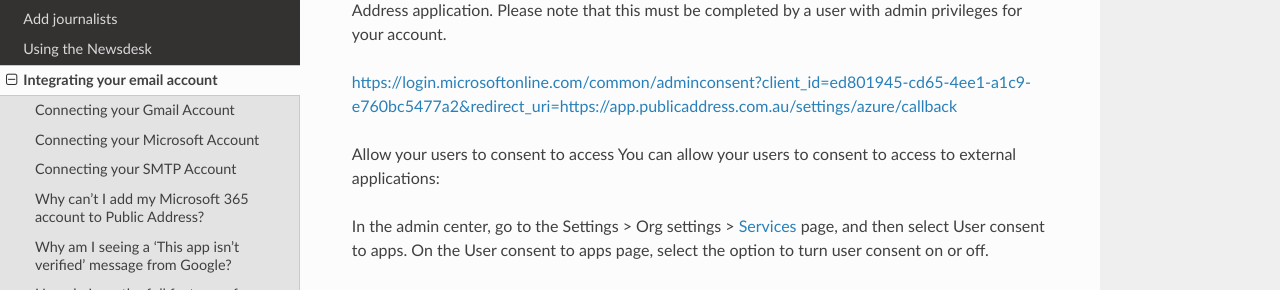
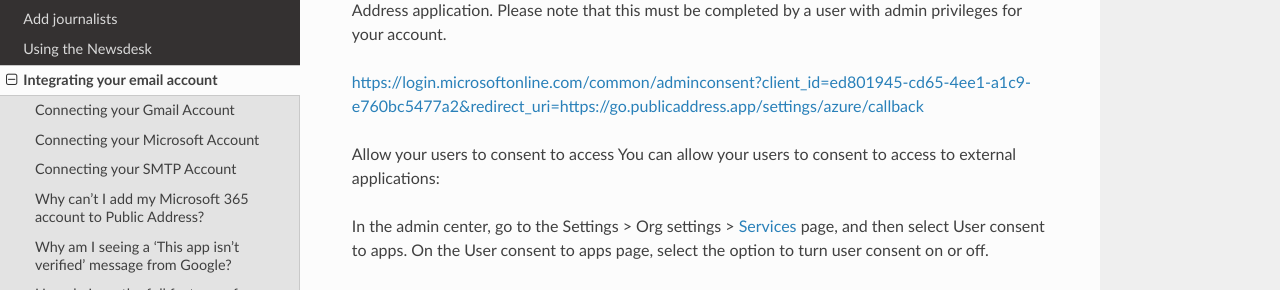
Before and after one commit to Public-Address/docs, a Sphinx documentation site: the page built from docs/source/integration.rst, in a window 1280 px wide and 900 px high, scrolled down 5056 px. Shown: the part 185-475 px from the top of the window. Built offline with Sphinx 7.4.7 and the Read the Docs theme 2.0.0, drawn with Linux system fonts in a browser that asks for light colours.

Commit message:
fixed domain

```diff
--- a/docs/source/integration.rst
+++ b/docs/source/integration.rst
@@ -112,7 +112,7 @@
 
 Following the consent process below will allow your users to individually connect to the Public Address application. Please note that this must be completed by a user with admin privileges for your account.
 
-https://login.microsoftonline.com/common/adminconsent?client_id=ed801945-cd65-4ee1-a1c9-e760bc5477a2&redirect_uri=https://app.publicaddress.com.au/settings/azure/callback
+https://login.microsoftonline.com/common/adminconsent?client_id=ed801945-cd65-4ee1-a1c9-e760bc5477a2&redirect_uri=https://go.publicaddress.app/settings/azure/callback
 
 Allow your users to consent to access
 You can allow your users to consent to access to external applications:
--- a/docs/source/passwordreset.rst
+++ b/docs/source/passwordreset.rst
@@ -6,7 +6,7 @@
 
 **I've forgotten my password!**
 
-Don’t worry – it’s super easy to reset your password. You can go to app.publicaddress.com.au and select ‘Forgot Password’, enter your email address, and we’ll send instructions to your email address.
+Don’t worry – it’s super easy to reset your password. You can go to go.publicaddress.ai and select ‘Forgot Password’, enter your email address, and we’ll send instructions to your email address.
 
 .. image:: https://publicaddressdocs.s3.ap-southeast-2.amazonaws.com/forgotpassword.png
 
```
